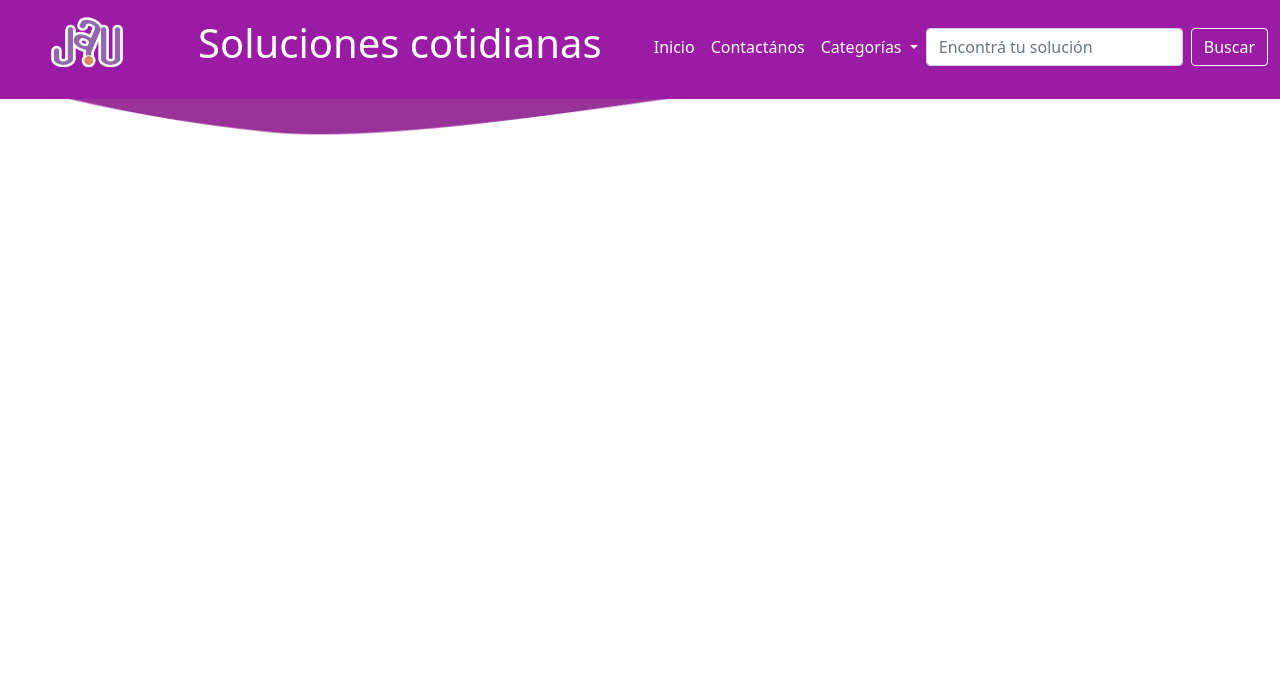
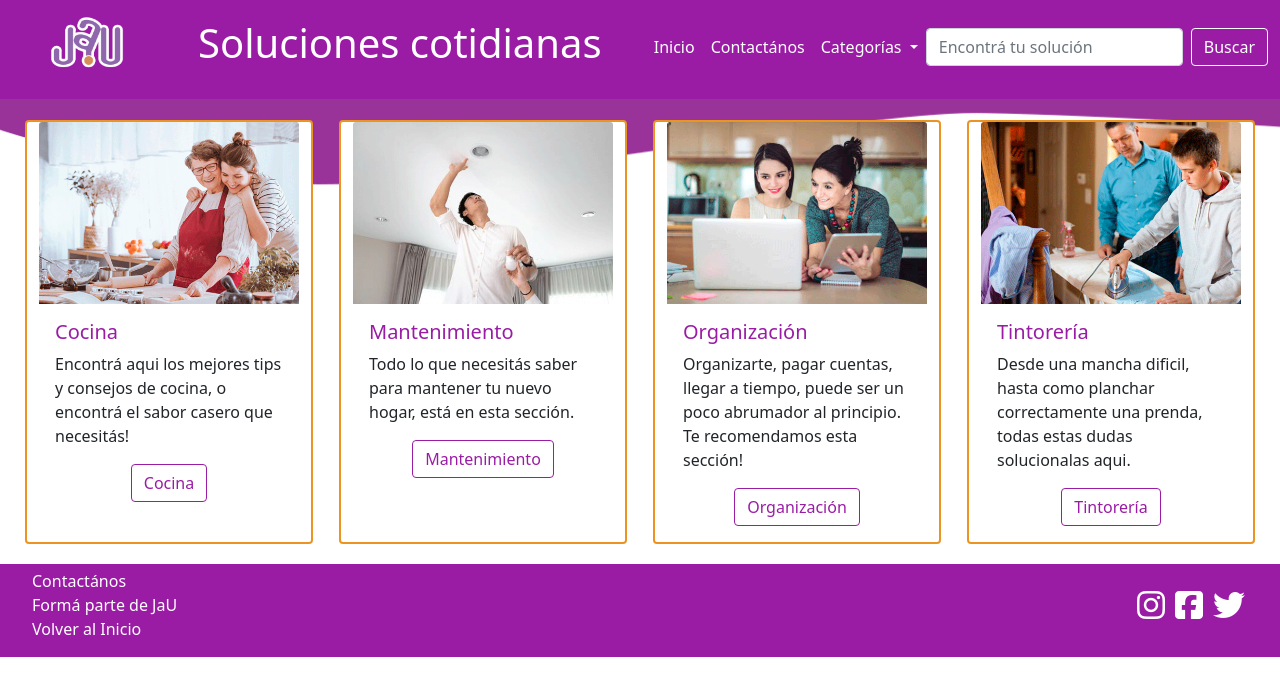
Before and after one commit to maximilianosarmiento/JaU, a plain HTML site: page categorias.html in a window 1280 px wide. Drawn offline with nearby package versions, Linux system fonts and the light colour scheme.

Commit message:
Pagina de categorias terminada completa, y pequeños cambios funcionales en index

```diff
--- a/categorias.html
+++ b/categorias.html
@@ -8,6 +8,9 @@
     <title>Jau | Categorías</title>
 </head>
 <body>
+
+
+ <!--Seccion Header con navbar-->
   <header class="header">
     <nav class=" header__nav navbar fixed-top navbar-expand-lg navbar-light bg-light">
       <div class="container-fluid">
@@ -29,6 +32,8 @@
                 Categorías
               </a>
               <ul class="header__listaOculta dropdown-menu" aria-labelledby="navbarDropdown">
+                <li><a class="header__listaOculta__item dropdown-item" href="categorias.html">Ir a sección Categorías</a></li>
+                <hr>
                 <li><a class="header__listaOculta__item dropdown-item" href="#">Cocina</a></li>
                 <li><a class="header__listaOculta__item dropdown-item" href="#">Matenimiento</a></li>
                 <li><a class="header__listaOculta__item dropdown-item" href="#">Organización</a></li>
@@ -46,5 +51,83 @@
     <img class="header__imagen" src="./Multimedia/imagenHeader.png" alt="Curva de header">
   </header>
 
+
+ <!--Sección Main con cards-->
+  <main>
+    <div class="container-fluid">
+
+      <div class="row mainCategorias">
+        <div class="card mainCategorias__card col-md-2" style="width: 18rem;">
+          <img src="./Multimedia/abuelacocinando.png" class="card-img-top card__img" alt="abuela cocinando">
+          <div class="card-body">
+            <h5 class="card-title card__titulo">Cocina</h5>
+            <p class="card-text">Encontrá aqui los mejores tips y consejos de cocina, o encontrá el sabor casero que necesitás!</p>
+            <a href="#" class="btn card__boton btn-primary">Cocina</a>
+          </div>
+        </div>
+
+        <div class="card mainCategorias__card col-md-2" style="width: 18rem;">
+          <img src="./Multimedia/chicocambiandofoco.png" class="card-img-top card__img" alt="chicocambiandofoco">
+          <div class="card-body">
+            <h5 class="card-title card__titulo">Mantenimiento</h5>
+            <p class="card-text">Todo lo que necesitás saber para mantener tu nuevo hogar, está en esta sección.</p>
+            <a href="#" class="btn card__boton btn-primary">Mantenimiento</a>
+          </div>
+        </div>
+
+        <div class="card mainCategorias__card col-md-2" style="width: 18rem;">
+          <img src="./Multimedia/madreehijaconpc.png" class="card-img-top card__img" alt="madreehijaconpc">
+          <div class="card-body">
+            <h5 class="card-title card__titulo">Organización</h5>
+            <p class="card-text">Organizarte, pagar cuentas, llegar a tiempo, puede ser un poco abrumador al principio. Te recomendamos esta sección!</p>
+            <a href="#" class="btn card__boton btn-primary">Organización</a>
+          </div>
+        </div>
+
+        <div class="card mainCategorias__card col-md-2" style="width: 18rem;">
+          <img src="./Multimedia/padreehijoplanchando.png" class="card-img-top card__img" alt="padreehijoplanchando">
+          <div class="card-body">
+            <h5 class="card-title card__titulo">Tintorería</h5>
+            <p class="card-text">Desde una mancha dificil, hasta como planchar correctamente una prenda, todas estas dudas solucionalas aqui.</p>
+            <a href="#" class="btn card__boton btn-primary">Tintorería</a>
+          </div>
+        </div>
+      </div>
+    </div>
+  </main>
+
+  <!--Footer-->
+  <footer class="footer">
+    <div class="footer__opciones">
+      <ul class="footer__opcionesLista">
+        <li>
+          <a class="footer__opcionesLink" href="contacto.html">Contactános</a>
+        </li>
+        <li>
+          <a class="footer__opcionesLink" href="postulado.html">Formá parte de JaU</a>
+        </li>
+        <li>
+          <a class="footer__opcionesLink" href="index.html">Volver al Inicio</a>
+        </li>
+      </ul>
+    </div>
+
+    <div class="footer__redes">
+      <ul class="footer__redesLista">
+        <li class="footer__redesLista__item">
+          <a href="https://www.instagram.com/JauLatam" target="_blank"><i class="fab fa-instagram fa-2x footer__redesIcono"></i></a>
+        </li>
+        <li class="footer__redesLista__item">
+          <a href="https://www.facebook.com/JauLatam" target="_blank"><i class="fab fa-facebook-square fa-2x footer__redesIcono"></i></a>
+        </li>
+        <li class="footer__redesLista__item">
+          <a href="https://www.twitter.com/JauLatam" target="_blank"><i class="fab fa-twitter fa-2x footer__redesIcono"></i></a>
+        </li>
+      </ul>
+    </div>
+  </footer>
+
+  <script src="https://kit.fontawesome.com/ab94807e6b.js" crossorigin="anonymous"></script>
+  <script src="https://cdn.jsdelivr.net/npm/bootstrap@5.1.3/dist/js/bootstrap.bundle.min.js" integrity="sha384-ka7Sk0Gln4gmtz2MlQnikT1wXgYsOg+OMhuP+IlRH9sENBO0LRn5q+8nbTov4+1p" crossorigin="anonymous"></script>
 </body>
 </html>
--- a/scss/_categorias.scss
+++ b/scss/_categorias.scss
@@ -0,0 +1,34 @@
+.mainCategorias{
+    display: flex;
+    justify-content: space-around;
+
+    .mainCategorias__card{
+        border: 2px solid $Naranja !important;
+        margin-top: 70px;
+        &:hover{
+            box-shadow: 0px 0px 15px 1px $Naranja !important;
+            .card__img{
+                transform: scale(1.1,1.1);
+                transition: 0.2s;
+            }
+        }
+
+        .card__titulo{
+            color: $Morado;
+        }
+
+        .card__boton{
+            border: 1px solid $Morado;
+            background-color: white;
+            color: $Morado;
+            display: flex;
+            justify-self: center;
+            align-self: flex-end;
+            &:hover{
+                background-color: $Naranja;
+                color: white;
+                border-color: $Naranja;
+            }
+        }
+    }
+}
--- a/scss/_footer.scss
+++ b/scss/_footer.scss
@@ -27,6 +27,7 @@ footer{
         }
 
     }
+
     .footer__redes{
         padding-top: 5px;
         display: flex;
```
Also changed, not shown: index.html (+2 -2 lines), css/main.css, 1 other file. Lines whose indentation alone changed are shown as unchanged.
